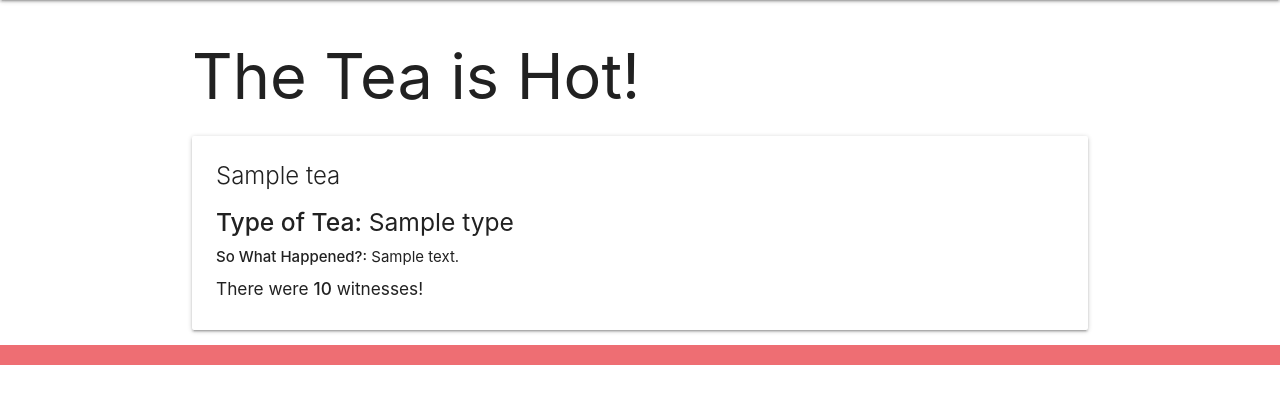
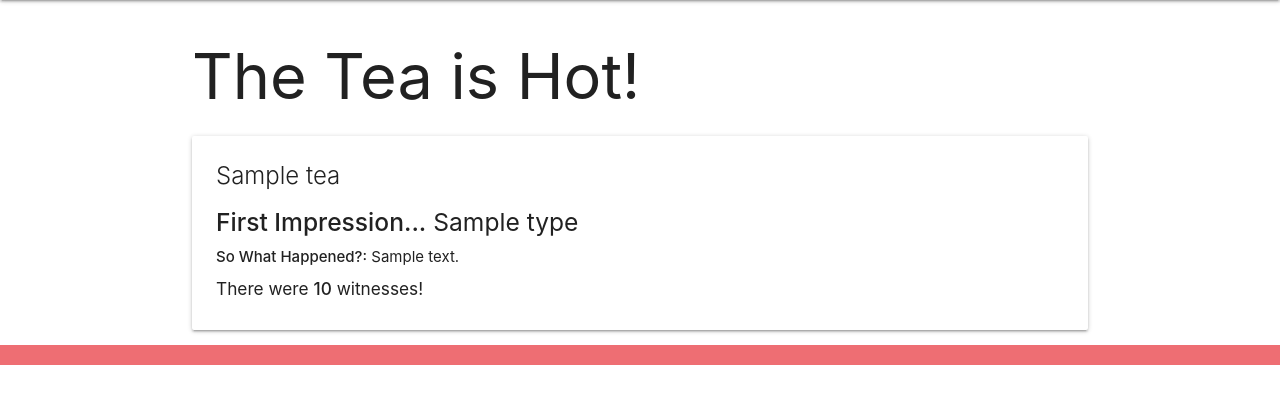
Before and after one commit to MrTowelGuy/celebritea2, a Django app: template main_app/templates/teas/detail.html in a window 1280 px wide. Shown: the part 64-468 px from the top of the page. Run offline with Django 4.2, Linux system fonts and the light colour scheme; the template is opened without the code that fills it: most values are stand-ins (such as "Sample title", 1, 10 or a date in 2020).

Commit message:
DETAILS WORKS NOW

```diff
--- a/main_app/templates/teas/detail.html
+++ b/main_app/templates/teas/detail.html
@@ -6,7 +6,7 @@
 <div class="card">
   <div class="card-content">
     <span class="card-title">{{ tea.title}}</span>
-    <h5><strong>Type of Tea:</strong> {{ tea.type }}</h5>
+    <h5><strong>First Impression...</strong> {{ tea.type }}</h5>
     <p><strong>So What Happened?:</strong> {{ tea.description }}</p>
     {% if tea.witnesses > 7 %}
     <h6>There were <strong>{{ tea.witnesses }}</strong> witnesses!</h6>
--- a/main_app/templates/teas/index.html
+++ b/main_app/templates/teas/index.html
@@ -1,13 +1,13 @@
 {% extends 'base.html' %} {% block content %}
 
-<h1>All the Tea?</h1>
+<h1>All the Tea!</h1>
 
 {% for tea in teas %}
 <div class="card">
 <a href="/teas/{{ tea.id }}">
   <div class="card-content">
     <span class="card-title">{{ tea.title}}</span>
-    <h5><strong>Type of Tea:</strong> {{ tea.type }}</h5>
+    <h5><strong>First Impression...</strong> {{ tea.type }}</h5>
     <p><strong>So What Happened?:</strong> {{ tea.description }}</p>
     {% if tea.witnesses > 7 %}
     <h6>There were <strong>{{ tea.witnesses }}</strong> witnesses!</h6>
--- a/main_app/views.py
+++ b/main_app/views.py
@@ -14,6 +14,6 @@ def teas_index(request):
     teas = Tea.objects.all()
     return render(request, 'teas/index.html', { 'teas': teas})
 
-def teas_detail(request, cat_id):
-  tea = Tea.objects.get(id=cat_id)
+def teas_detail(request, tea_id):
+  tea = Tea.objects.get(id=tea_id)
   return render(request, 'teas/detail.html', { 'tea': tea })
```
